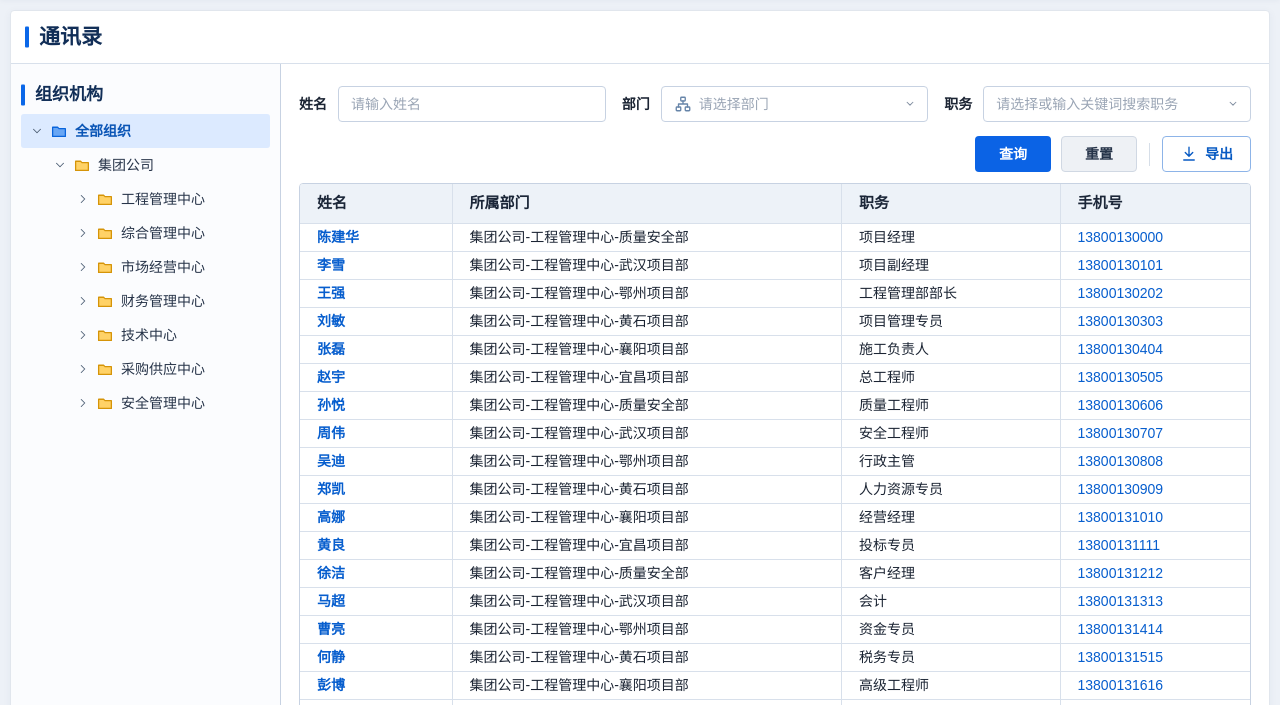
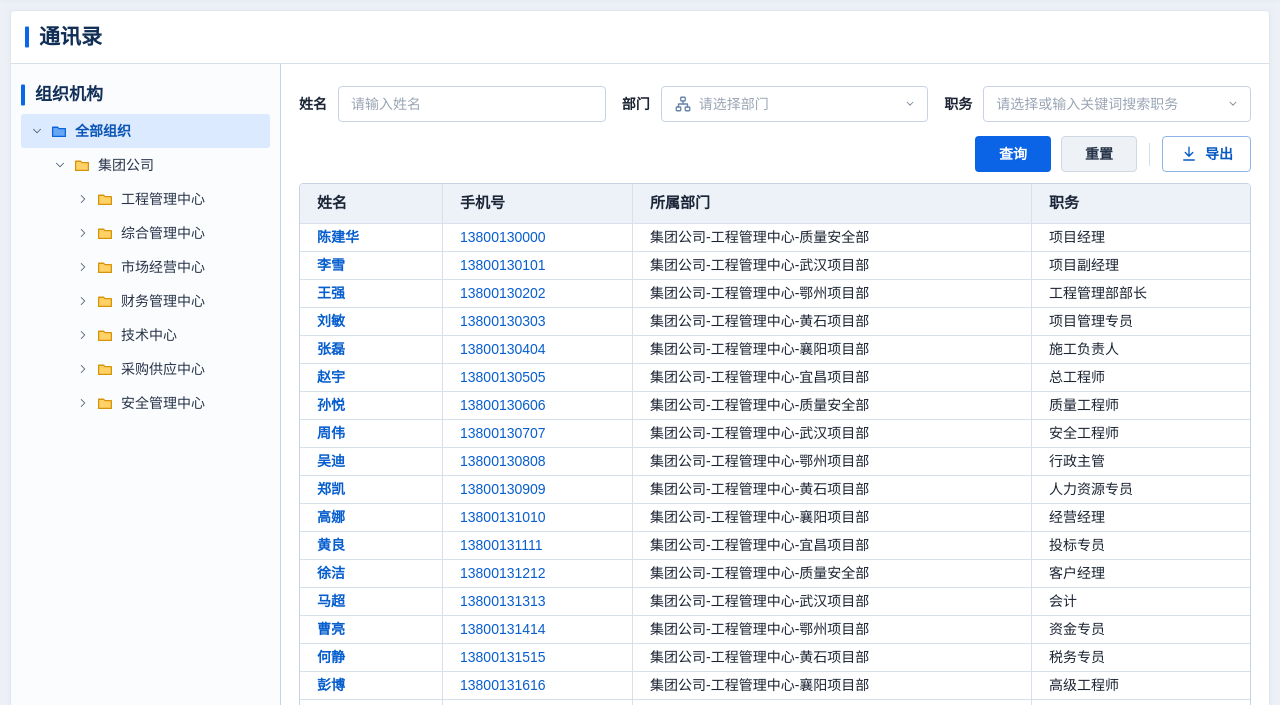
Before and after one commit to b297ry52w8-dev/enterprise-address-book-prototype, a plain HTML site: page address-book-pc.html in a window 1280 px wide. Shown: the part 95-800 px from the top of the page. Drawn offline with Linux system fonts and the light colour scheme.

Commit message:
调整PC通讯录表格列顺序

```diff
--- a/address-book-pc.html
+++ b/address-book-pc.html
@@ -110,8 +110,8 @@
 
           <div class="table-wrap">
             <table class="contacts-table">
-              <colgroup><col class="col-name"><col class="col-department"><col class="col-position"><col class="col-mobile"></colgroup>
-              <thead><tr><th scope="col">姓名</th><th scope="col">所属部门</th><th scope="col">职务</th><th scope="col">手机号</th></tr></thead>
+              <colgroup><col class="col-name"><col class="col-mobile"><col class="col-department"><col class="col-position"></colgroup>
+              <thead><tr><th scope="col">姓名</th><th scope="col">手机号</th><th scope="col">所属部门</th><th scope="col">职务</th></tr></thead>
               <tbody id="contactsBody"></tbody>
             </table>
             <div id="tableLoading" class="table-state" hidden><span class="loading-spinner"></span>正在加载在岗人员...</div>
--- a/css/styles.css
+++ b/css/styles.css
@@ -135,10 +135,10 @@ svg { width: 1em; height: 1em; fill: none; stroke: currentColor; stroke-width: 1
 .list-heading h2 span { color: #5d6b7e; font-size: 14px; font-weight: 400; }
 .table-wrap { position: relative; min-height: 432px; overflow: hidden; border: 1px solid var(--border-strong); border-radius: 4px; }
 .contacts-table { width: 100%; table-layout: fixed; border-collapse: collapse; }
-.contacts-table .col-name { width: 16%; }
-.contacts-table .col-department { width: 41%; }
+.contacts-table .col-name { width: 15%; }
+.contacts-table .col-mobile { width: 20%; }
+.contacts-table .col-department { width: 42%; }
 .contacts-table .col-position { width: 23%; }
-.contacts-table .col-mobile { width: 20%; }
 .contacts-table th, .contacts-table td { height: 28px; padding: 0 24px; border-right: 1px solid var(--border); border-bottom: 1px solid var(--border); text-align: left; }
 .contacts-table th:last-child, .contacts-table td:last-child { border-right: 0; }
 .contacts-table th { height: 39px; color: #1b2638; background: var(--table-head); font-size: 15px; font-weight: 700; }
--- a/js/app.js
+++ b/js/app.js
@@ -348,7 +348,7 @@
       mobileButton.title = "点击复制手机号";
       mobileButton.addEventListener("click", () => copyMobile(contact.mobile));
       mobile.appendChild(mobileButton);
-      row.append(name, department, position, mobile);
+      row.append(name, mobile, department, position);
       dom.contactsBody.appendChild(row);
     });
     dom.emptyState.hidden = state.currentRows.length !== 0;
```
